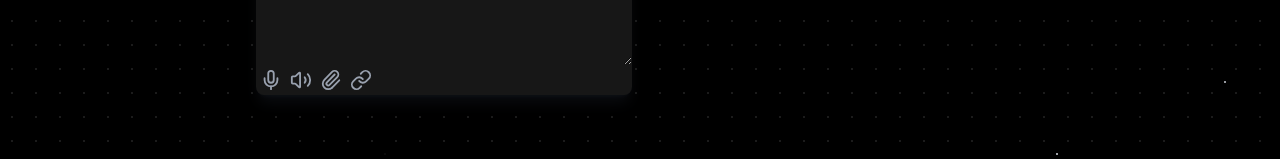
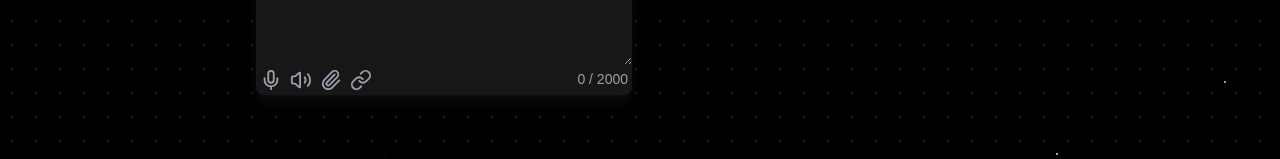
Before and after one commit to shyam0118/echobot, a Next.js app: page /ask in a window 1280 px wide. Shown: the part 303-462 px from the top of the page. Built offline with nearby package versions, Linux system fonts and the light colour scheme.

Commit message:
Source text  length added

```diff
--- a/app/ask/page.tsx
+++ b/app/ask/page.tsx
@@ -70,6 +70,9 @@ export default function Home() {
                       <FileUpload handleFileUpload={handleFileUpload} />
                       <LinkPaste handleLinkPaste={handleLinkPaste} />
                     </div>
+                    <div className="text-sm text-gray-400">
+                      {sourceText?.length} / 2000
+                    </div>
                   </div>
                 </div>
               </div>
```
